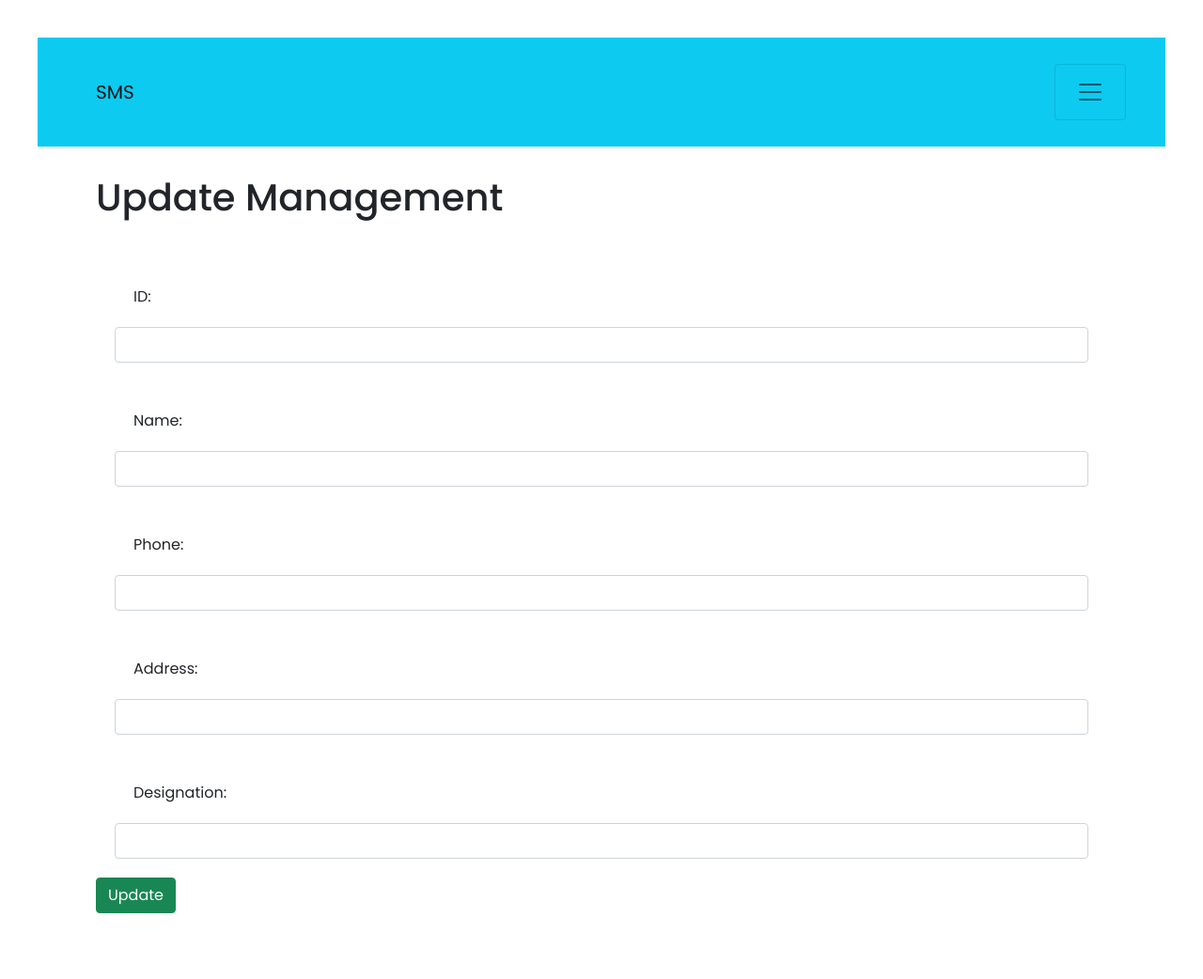
After one commit to santoshshresthasaiju/School-Management-System, a Django app: template templates/School/mgt_update.html in a window 1280 px wide. The commit adds this page. Shown: the whole page at 94% size. Run offline with Django 5.2, Linux system fonts and the light colour scheme; the template is opened without the code that fills it, so the values that code supplies are empty; parts of the project's set-up code (start-up, migrations or seed data) failed here and were passed over; some libraries are stand-ins or nearby versions.

Commit message:
updated management

```diff
--- a/School/urls.py
+++ b/School/urls.py
@@ -11,10 +11,16 @@ urlpatterns = [
 
 
     #path for schoolManagement
-    path('',views.mgt_list, name="mgt_list"),
+    path('mgt_list',views.mgt_list, name="mgt_list"),
     path('mgt_create',views.mgt_create, name="mgt_create"),
-    path('mgt_update',views.mgt_update, name="mgt_update"),
-    path('mgt_delete',views.mgt_delete, name="mgt_delete"),
+    path('mgt_update/<int:schoolMgtID>',views.mgt_update, name="mgt_update"),
+    path('mgt_delete/<int:schoolMgtID>',views.mgt_delete, name="mgt_delete"),
+
+    # path for SchoolManagementSchool
+    path('sms_list',views.sms_list, name="sms_list"),
+    path('sms_create',views.sms_create, name="sms_create"),
+    path('sms_update/<int:schoolMgtID>',views.sms_update, name="sms_update"),
+    path('sms_delete/<int:schoolMgtID>',views.sms_delete, name="sms_delete"),
 
 
 ]
--- a/templates/School/mgt_list.html
+++ b/templates/School/mgt_list.html
@@ -16,6 +16,7 @@
                                     <th scope="col">Phone</th>
                                     <th scope="col">Address</th>
                                     <th scope="col">Designation</th>
+                                    <th scope="col">Actions</th>
                                 </tr>
                             </thead>
                             <tbody>
@@ -27,8 +28,8 @@
                                     <td>{{management.address}}</td>
                                     <td>{{management.designation}}</td>
                                     <td>
-                                       <a href="{% url 'School:mgt_delete' school.pk  %}" class="btn btn-danger md-sm">Delete</a>
-                                       <a href="{% url 'School:mgt_update' school.pk  %}" class="btn btn-success md-sm">Update</a>
+                                       <a href="{% url 'School:mgt_delete' management.pk %}" class="btn btn-danger md-sm">Delete</a>
+                                       <a href="{% url 'School:mgt_update' management.pk %}" class="btn btn-success md-sm">Update</a>
                                     </td>
                                 </tr>
                                 {% endfor %}
--- /dev/null
+++ b/templates/School/mgt_update.html
@@ -0,0 +1,33 @@
+{% extends "layouts/app.html" %}
+
+{% load static %}
+{% block managementcreate %}
+<div class="container">
+    <h1>Update Management</h1>
+    <form method="post" action="" enctype="multipart/form-data">
+        {% csrf_token %}
+        <div class="form-group">
+            <label for="name">ID:</label>
+            <input type="number" class="form-control" id="schoolMgtID" name="schoolMgtID" value="{{mgt.schoolMgtID}}" required>
+        </div>
+        <div class="form-group">
+            <label for="name">Name:</label>
+            <input type="text" class="form-control" id="name" name="name" value="{{mgt.name}}" required>
+        </div>
+        <div class="form-group">
+            <label for="phone">Phone:</label>
+            <input type="number" class="form-control" id="phone" name="phone" value="{{mgt.phone}}" required>
+        </div>
+        <div class="form-group">
+            <label for="address">Address:</label><br>
+            <input type="text" class="form-control" id="address" name="address" value="{{mgt.address}}" required>
+        </div>
+        <div class="form-group">
+            <label for="designation">Designation:</label>
+            <input type="text" class="form-control" id="designation" name="designation" value="{{mgt.designation}}" required>
+        </div>
+        <button type="submit" class="btn btn-success">Update</button>
+    </form>
+</div>
+
+{% endblock %}
--- a/templates/registration/login.html
+++ b/templates/registration/login.html
@@ -13,7 +13,7 @@
           value="{{ loginform.username.value }}"
         />
         <span class="text-danger">{{ loginform.username.errors }}</span>
-
+        <br />
         <label for="{{loginform.password.id_for_label}}">Password:</label>
         <input
           type="password"
```
Also changed, not shown: School/views.py (+18 -5 lines), School/forms.py (line endings or trailing spaces).
